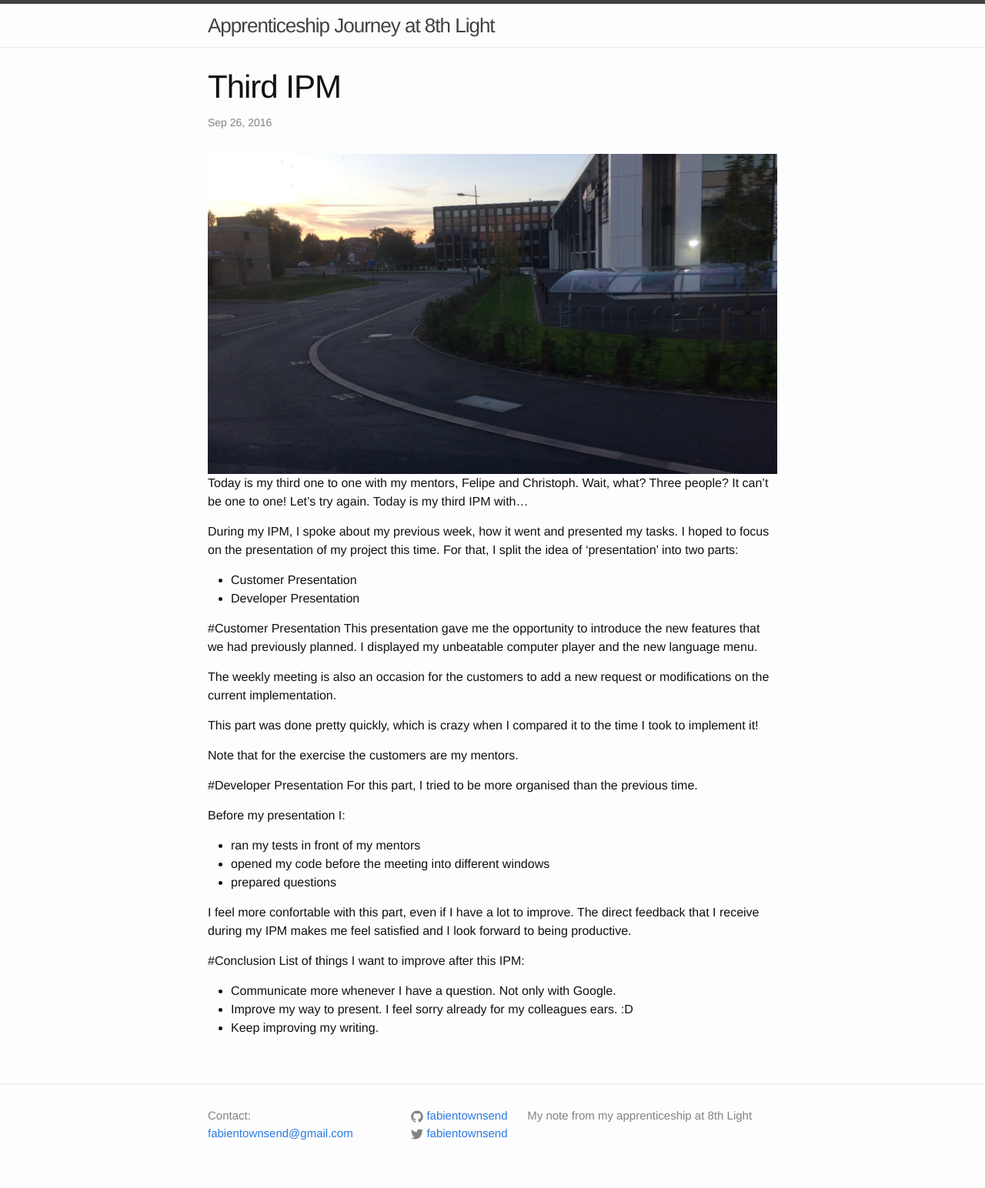
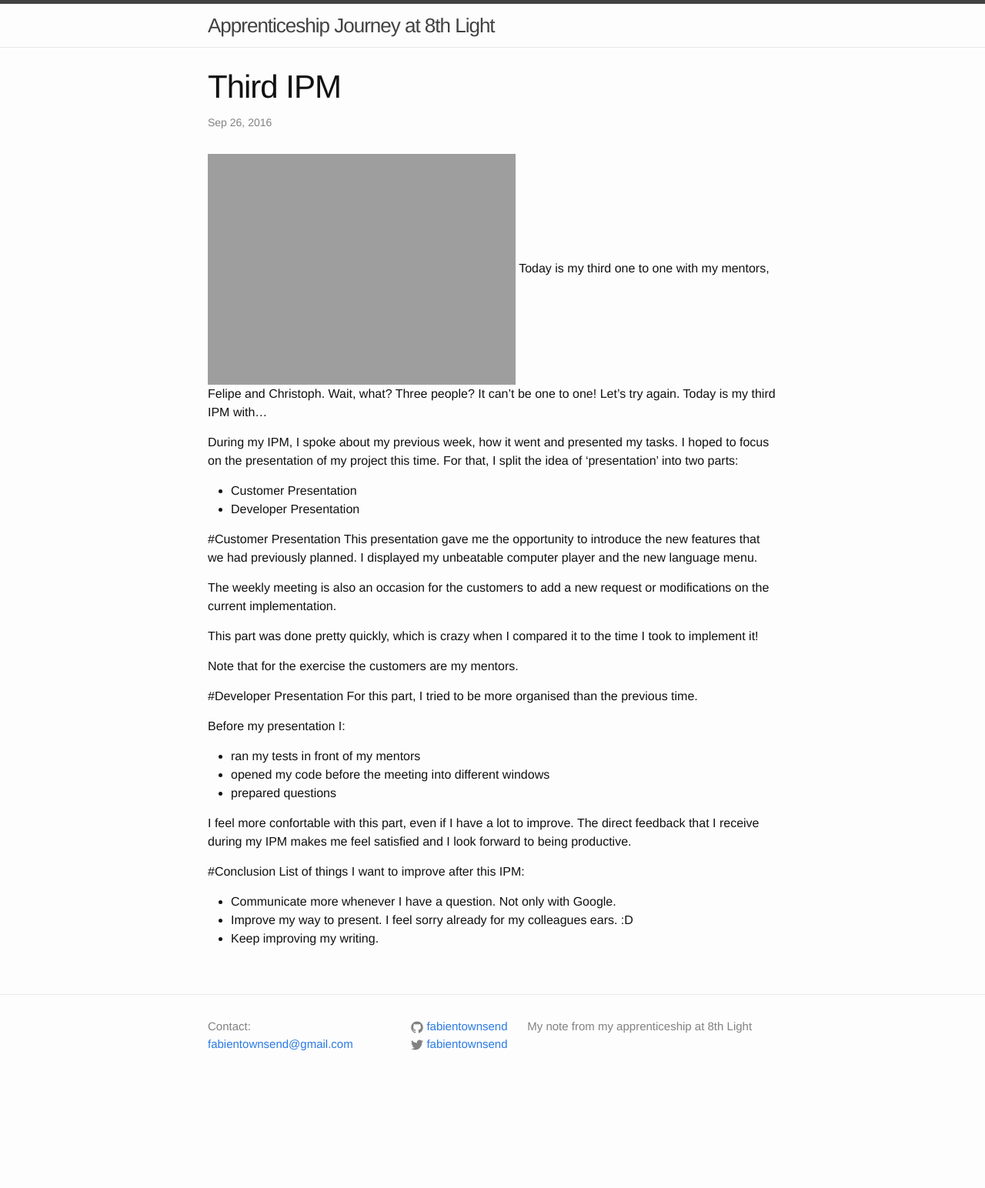
Before and after one commit to fabientownsend/fabientownsend.github.io, a Jekyll site: the page built from _posts/2016-09-26-presentation.markdown, in a window 1280 px wide. Shown: the whole page at 77% size. Built offline with Jekyll 4.4.1, drawn with Linux system fonts in a browser that asks for light colours; after the commit the page ends 1428 px from its top, so only the background shows below that.

Commit message:
change the photo of the post

```diff
--- a/_posts/2016-09-26-presentation.markdown
+++ b/_posts/2016-09-26-presentation.markdown
@@ -5,7 +5,7 @@
 categories: apprenticeship
 ---
 
-![dunstable sunset]({{ site.url }}/assets/lazy.jpg)
+![dunstable sunset]({{ site.url }}/assets/squirrel.jpg)
 Today is my third one to one with my mentors, Felipe and Christoph. Wait, what?
 Three people? It can't be one to one! Let's try again.
 Today is my third IPM with...
```
Also changed, not shown: 1 other file.
